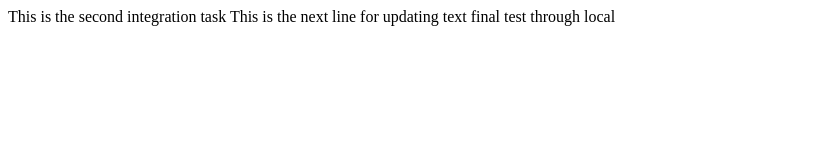
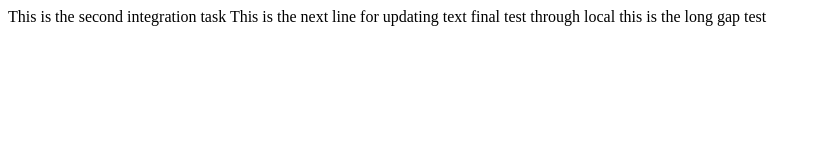
Before and after one commit to nandu7163/Int_Task2_Git, a plain HTML site: page index.html in a window 1280 px wide. Shown: the whole page, without its empty margins (0-822 px from the left). Drawn offline with Linux system fonts and the light colour scheme.

Commit message:
Update index.html

```diff
--- a/index.html
+++ b/index.html
@@ -9,5 +9,6 @@
     This is the second integration task
     This is the next line for updating text
     final test through local
+    this is the long gap test
 </body>
 </html>
```
